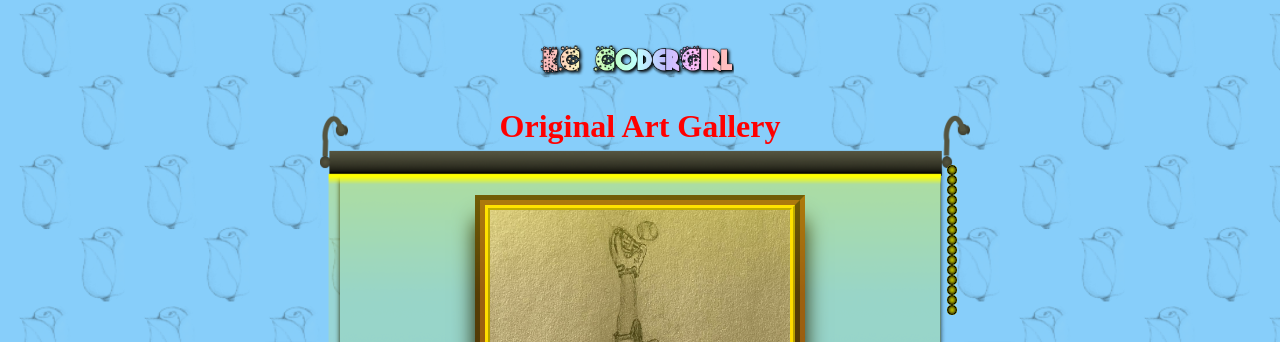
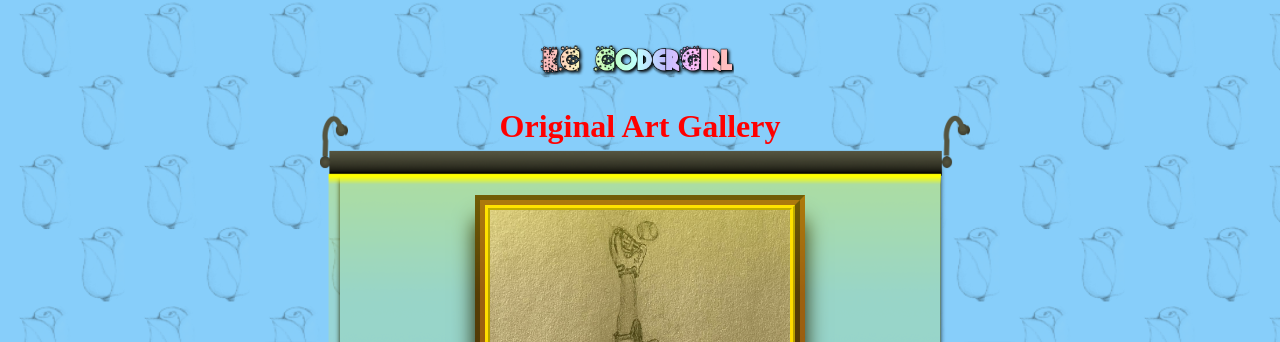
Before and after one commit to KC-CG-Oct-2021/assignment-4-html-me-something-JustJamie313, a website: page index.html in a window 1280 px wide. Shown: the top 342 px of the page. Drawn offline with Linux system fonts and the light colour scheme.

Commit message:
gallery v1.10 - removed chain from light - started causing failure of autograding

```diff
--- a/index.html
+++ b/index.html
@@ -14,8 +14,7 @@
       <div class='container'>
          <button id='decrease' onmousedown='this.classList.add("clicked");' onmouseup='this.classList.remove("clicked");' onclick='(galleryIndex===0)?galleryIndex=gallery.length-1:galleryIndex -= 1;showImage(galleryIndex);'>&lt;</button>
          <main>
-            <img id='light' src='images/galleryLight.png' alt='image of gallery light fixture'/>
-            <span id='chain' onclick='toggleLight();' onmousedown='growChain();' onmouseup='returnChain();' onmouseout='returnChain();'></span>
+            <img id='light' src='images/galleryLight.png' alt='image of gallery light fixture' onclick='toggleLight();'/>
             <article>
                <header>
                   <img id='galleryImage'/>
@@ -32,7 +31,7 @@
       </div>
       <img id='viewFinder' src='./images/viewfinder.png' alt='image of viewfinder toy' onclick='window.location=`./pages/viewFinder.html?index=${galleryIndex}`'/>
       <footer>
-         <p>Version: 1.9</p>
+         <p>Version: 1.10</p>
          &copy; <script>document.write(new Date().getFullYear())</script> <b>&#183;</b> Jamie Miller ~ All Rights Reserved.
          <p>All images and poetry are my original works.  All Rights Reserved.</p>
       </footer>
@@ -75,14 +74,6 @@
                light.src = 'images/galleryLight.png';
             }
          }
-         function growChain(){
-            let chain = document.querySelector('#chain');
-            chain.style.height = '180px';
-         }
-         function returnChain(){
-            let chain = document.querySelector('#chain');
-            chain.style.height = '150px';
-         }
       </script>
    </body>
 </html>
--- a/styles.css
+++ b/styles.css
@@ -70,7 +70,6 @@ pre{
     margin-top: -30px;
     margin-left: 10px;
     width: 650px;
-    pointer-events: none;
 }
 .container{
     display: flex;
@@ -145,7 +144,6 @@ button:hover{
     color: rgb(1, 1, 32);
     opacity: 1;
     filter:alpha(opacity=40);
-
 }
 .nameplateText:after{
     display: flex;
@@ -158,18 +156,4 @@ button:hover{
     color: white;
     opacity: 0.5;
     filter:alpha(opacity=40);
-
 }
-#chain{
-    width: 10px;
-    height: 150px;
-    background-image: url('images/chain.png');
-    background-repeat: repeat-y;
-    position: absolute;
-    align-self: flex-end;
-    margin-right: -17px;
-    margin-top: 20px;
-}
-#chain:hover{
-    cursor: pointer;
-}
```
Also changed, not shown: images/chain.png (deleted).
